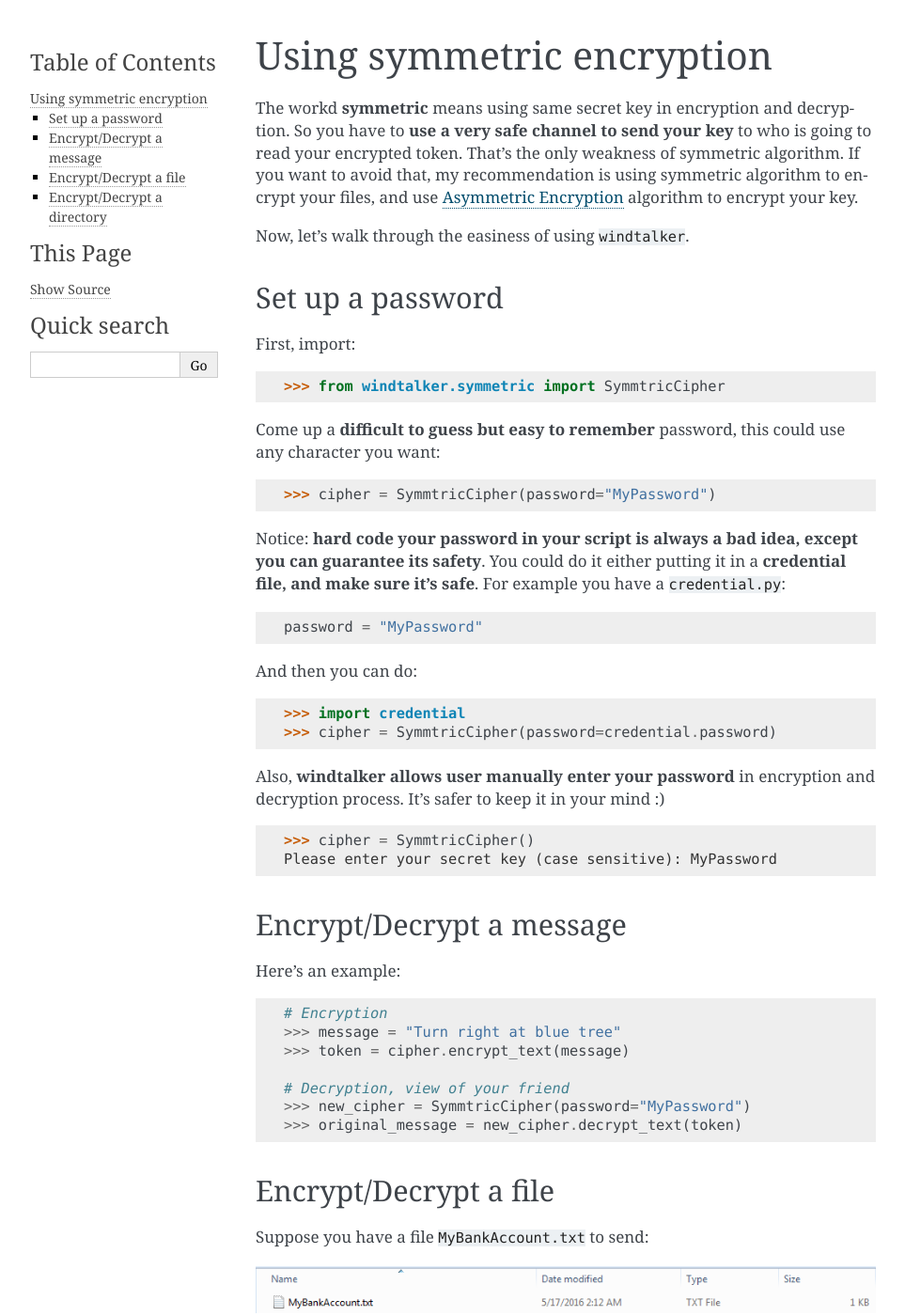
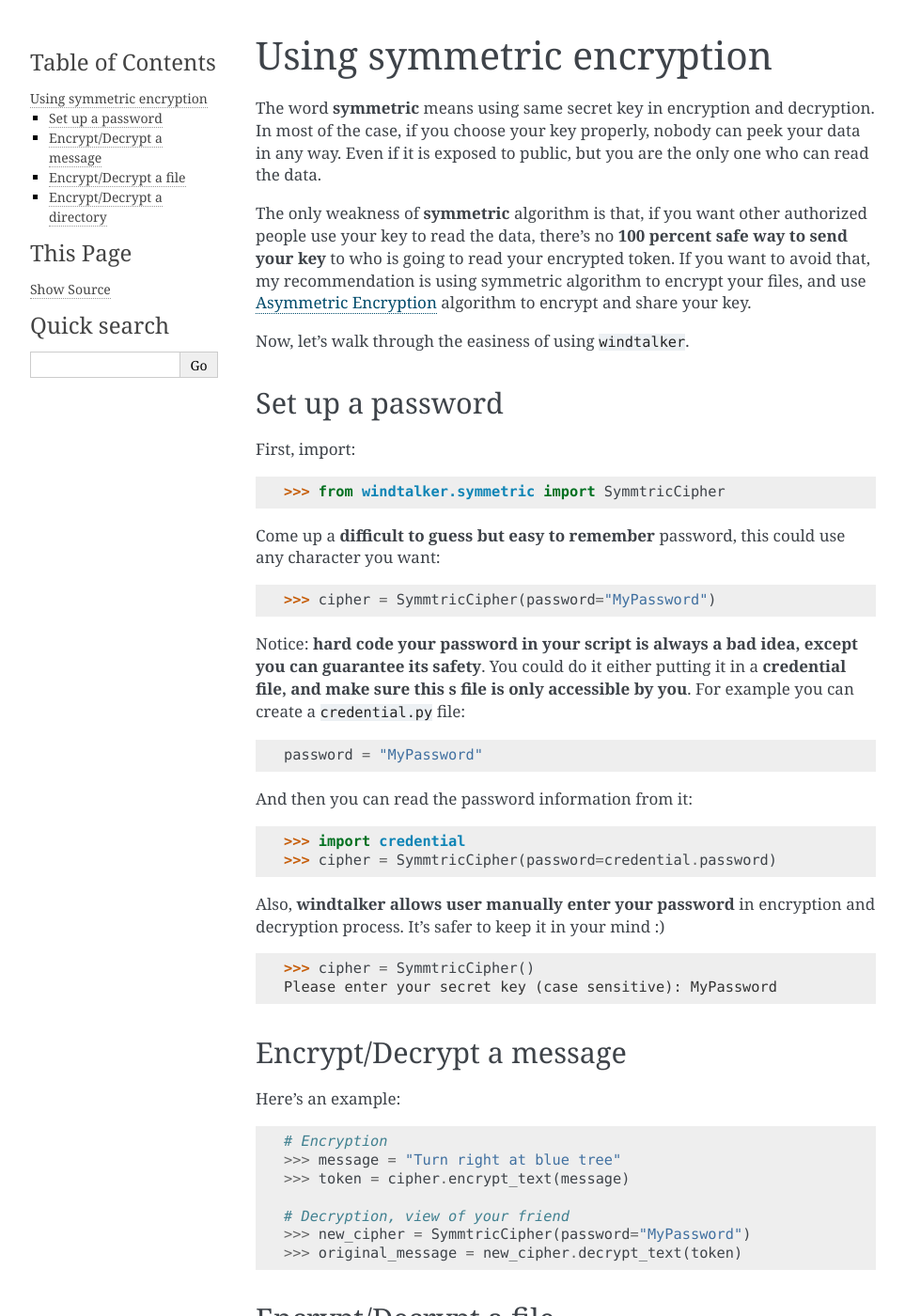
Before and after one commit to MacHu-GWU/windtalker-project, a Sphinx documentation site: the page built from source/symmetric.rst, in a window 1280 px wide and 1400 px high. Shown: the whole window at 94% size, without its empty margins (148-1111 px from the left). Built offline with Sphinx 7.4.7, drawn with Linux system fonts in a browser that asks for light colours; some of the changed text lies outside the part shown.

Commit message:
2016-05-21

```diff
--- a/source/symmetric.rst
+++ b/source/symmetric.rst
@@ -2,7 +2,9 @@
 
 Using symmetric encryption
 ===============================================================================
-The workd **symmetric** means using same secret key in encryption and decryption. So you have to **use a very safe channel to send your key** to who is going to read your encrypted token. That's the only weakness of symmetric algorithm. If you want to avoid that, my recommendation is using symmetric algorithm to encrypt your files, and use :ref:`Asymmetric Encryption <asymmetric>` algorithm to encrypt your key.
+The word **symmetric** means using same secret key in encryption and decryption. In most of the case, if you choose your key properly, nobody can peek your data in any way. Even if it is exposed to public, but you are the only one who can read the data.
+
+The only weakness of **symmetric** algorithm is that, if you want other authorized people use your key to read the data, there's no **100 percent safe way to send your key** to who is going to read your encrypted token. If you want to avoid that, my recommendation is using symmetric algorithm to encrypt your files, and use :ref:`Asymmetric Encryption <asymmetric>` algorithm to encrypt and share your key.
 
 Now, let's walk through the easiness of using ``windtalker``.
 
@@ -17,11 +19,11 @@
 
 	>>> cipher = SymmtricCipher(password="MyPassword")
 
-Notice: **hard code your password in your script is always a bad idea, except you can guarantee its safety**. You could do it either putting it in a **credential file, and make sure it's safe**. For example you have a ``credential.py``::
+Notice: **hard code your password in your script is always a bad idea, except you can guarantee its safety**. You could do it either putting it in a **credential file, and make sure this s file is only accessible by you**. For example you can create a ``credential.py`` file::
 
 	password = "MyPassword"
 
-And then you can do::
+And then you can read the password information from it::
 
 	>>> import credential
 	>>> cipher = SymmtricCipher(password=credential.password)
@@ -51,7 +53,7 @@
 
 Encrypt/Decrypt a file
 -------------------------------------------------------------------------------
-Suppose you have a file ``MyBankAccount.txt`` to send:
+Suppose you have a file ``MyBankAccount.txt`` to encrypt:
 
 .. image:: _static/secret_file_before.png
 
@@ -64,7 +66,7 @@
 	>>> cipher.encrypt_file("MyBankAccount.txt",
 	    output_path="MyBankAccount-encrypted.txt", overwrite=True)
 
-This is what you get will after encryption:
+Then you will get a encrypted file ``MyBankAccount-encrypted.txt``, and the content looks like:
 
 .. image:: _static/secret_file_after.png
 
@@ -84,10 +86,12 @@
 
 Encrypt/Decrypt a directory
 -------------------------------------------------------------------------------
-For encrypt entire directory, usually you have two choice:
+To encrypt entire directory, usually you have two choice:
 
 1. Make a zip archive and encrypt this zip file. **but it may becomes very big!**
 2. Encrypt every single files.
+
+First solution is exactly the same to **Encrypt/Decrypt a File**, I only show how it's done in the second way.
 
 For example if you have ``MySecretFolder`` to encrypt:
 
```
Also changed, not shown: source/asymmetric.rst (+7 -3 lines).
